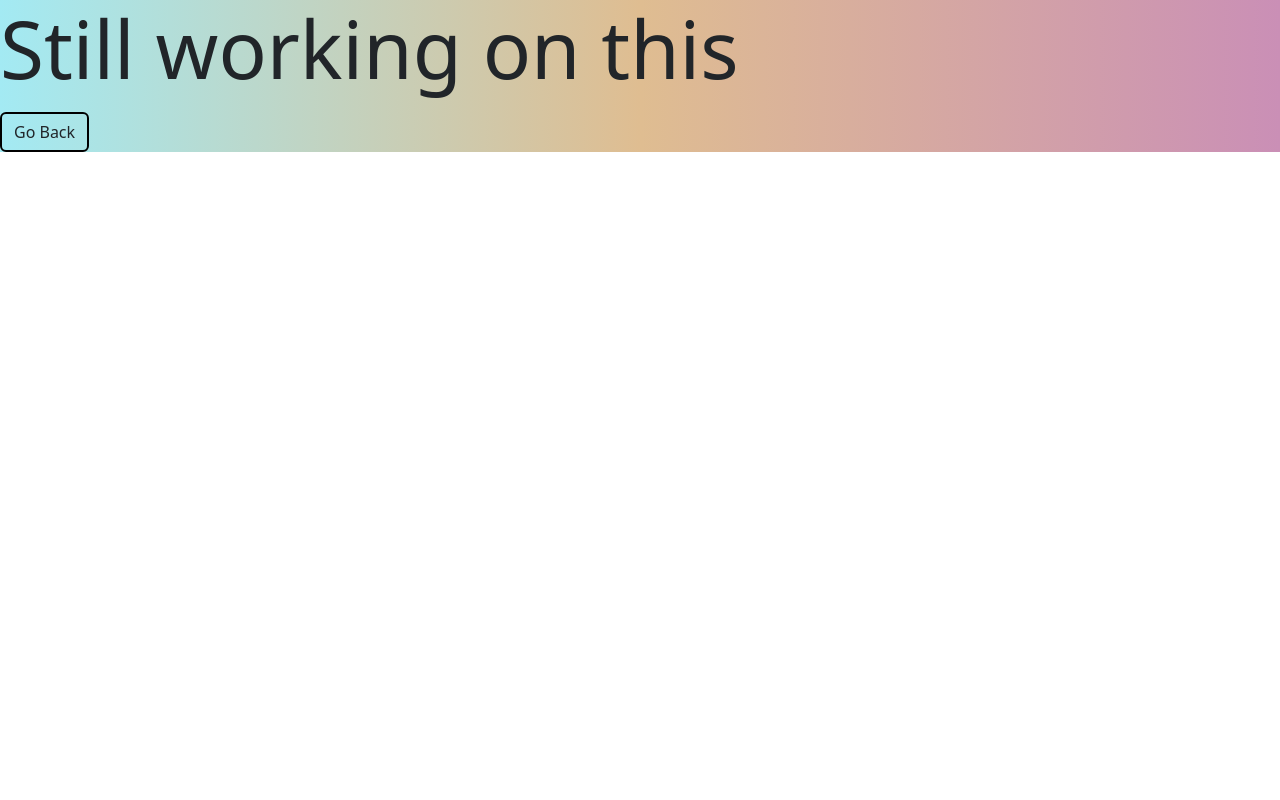
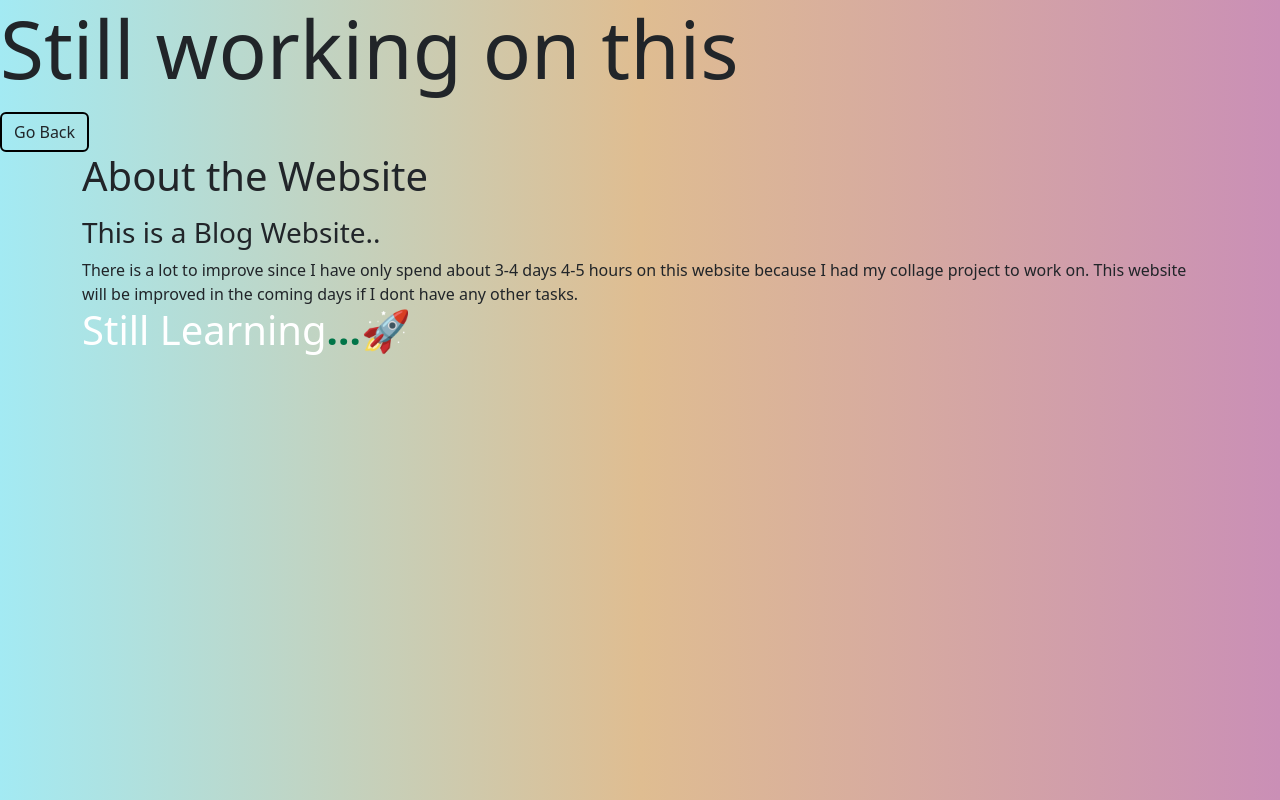
Before and after one commit to Connesuer/EazyByts-Intership, a website: page week1/about.html in a window 1280 px wide. Drawn offline with nearby package versions, Linux system fonts and the light colour scheme.

Commit message:
Add files via upload

```diff
--- a/week1/about.html
+++ b/week1/about.html
@@ -7,10 +7,19 @@
     <link href="https://cdn.jsdelivr.net/npm/bootstrap@5.3.3/dist/css/bootstrap.min.css" rel="stylesheet" integrity="sha384-QWTKZyjpPEjISv5WaRU9OFeRpok6YctnYmDr5pNlyT2bRjXh0JMhjY6hW+ALEwIH" crossorigin="anonymous">
     <link rel="stylesheet" href="styles.css">
 </head>
-<body>
+<body class="co">
     <div class="md-col-12 co" style="width: 100%;height: 100%;">
         <p class="display-1">Still working on this </p>
-        <a href="index.html"><button class="btn" style="border: 2px solid black;">Go Back</button></a>
+        <a href="index.html"><button class="btn" style="border: 2px solid black; ">Go Back</button></a>
+        <div class="md-col-10 container">
+            <h1>About the Website</h1>
+            <p>
+                <h3>This is a Blog Website..</h3>
+                There is a lot to improve since I have only spend about 3-4 days 4-5 hours on this website because I had my collage project to work on.
+                This website will be improved in the coming days if I dont have any other tasks.
+                <h1 style="color: white;">Still Learning<span style="color: rgb(0, 117, 72);font-weight: bold;">...🚀</span></h1>
+            </p>
+        </div>
     </div>
 </body>
 </html>
```
